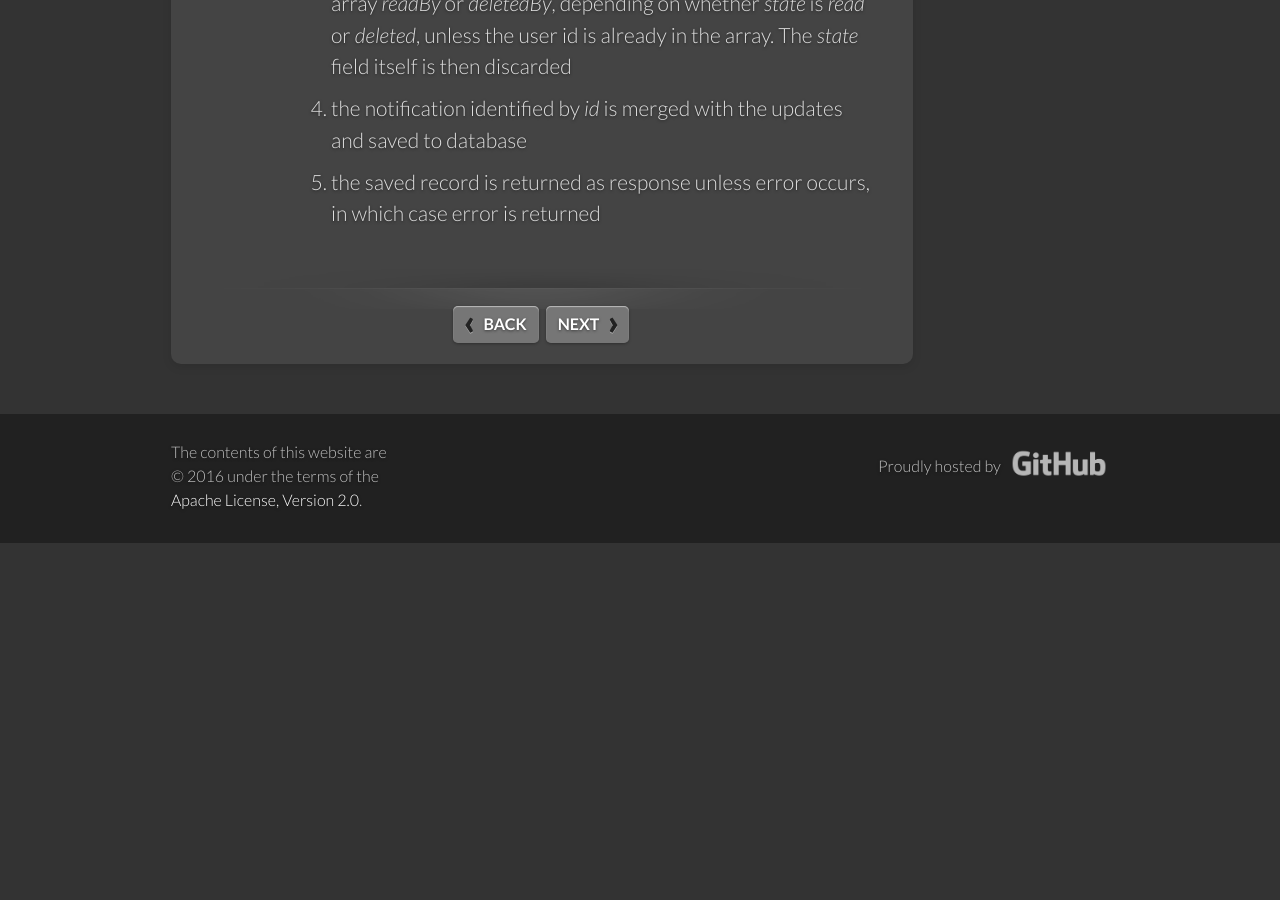
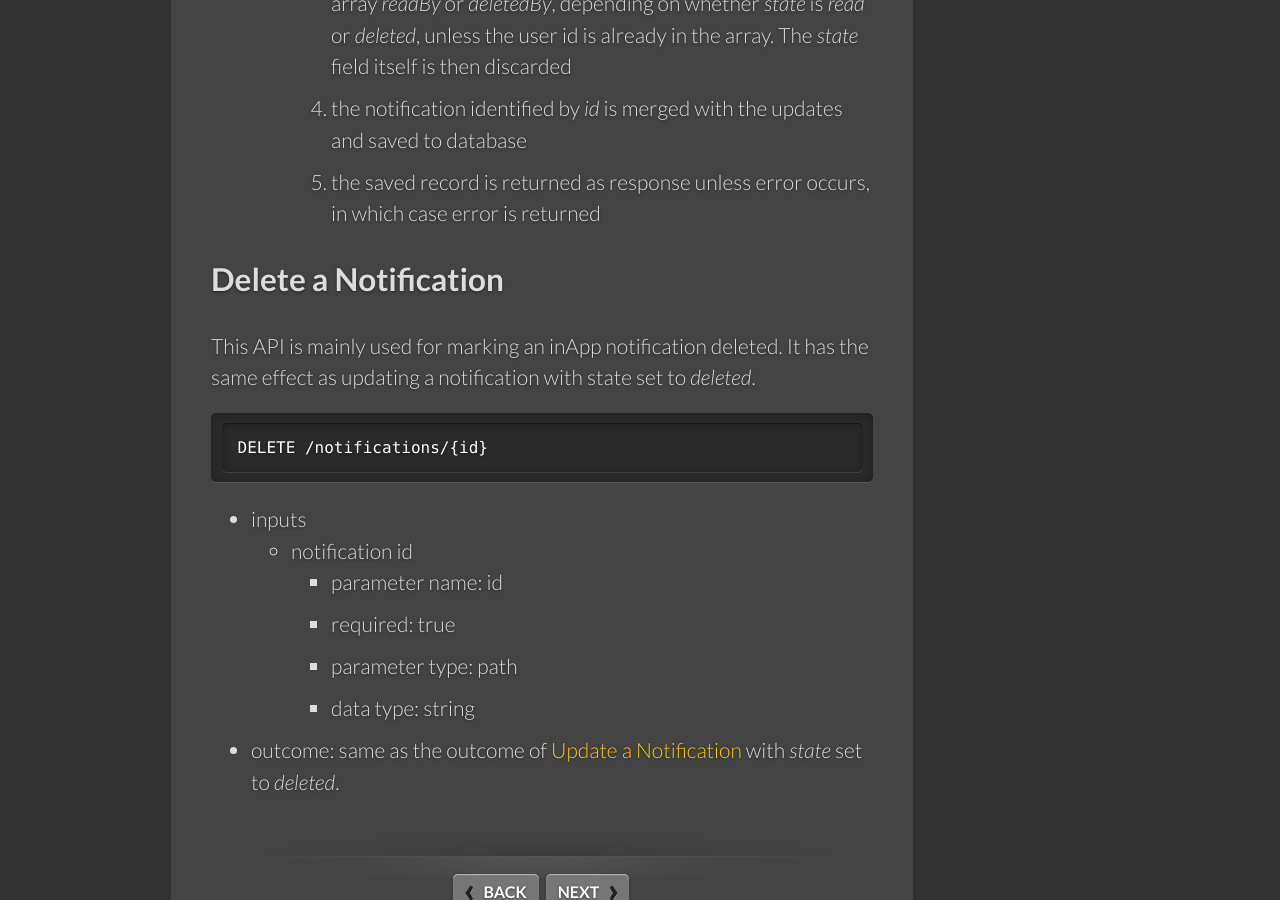
Before and after one commit to bcgov/MyGovBC-notification-server, a Jekyll site: the page built from docs/_docs/api-notification.md, in a window 1280 px wide and 900 px high, scrolled down 5357 px. Built offline with Jekyll 4.4.1, drawn with Linux system fonts in a browser that asks for light colours; before the commit the page ends 5900 px from its top, so only the background shows below that.

Commit message:
updated docs

````diff
--- a/docs/_docs/api-notification.md
+++ b/docs/_docs/api-notification.md
@@ -238,3 +238,17 @@ This API is mainly used for marking an inApp notification as read or deleted.
     3. for broadcast notification, current user id in appended to array *readBy* or *deletedBy*, depending on whether *state* is *read* or *deleted*, unless the user id is already in the array. The *state* field itself is then discarded
     4. the notification identified by *id* is merged with the updates and saved to database
     5. the saved record is returned as response unless error occurs, in which case error is returned
+
+## Delete a Notification
+This API is mainly used for marking an inApp notification deleted. It has the same effect as updating a notification with state set to *deleted*.
+
+```
+DELETE /notifications/{id}
+```
+* inputs
+  * notification id
+    * parameter name: id
+    * required: true
+    * parameter type: path
+    * data type: string
+* outcome: same as the outcome of [Update a Notification](#update-a-notification) with *state* set to *deleted*.
````
